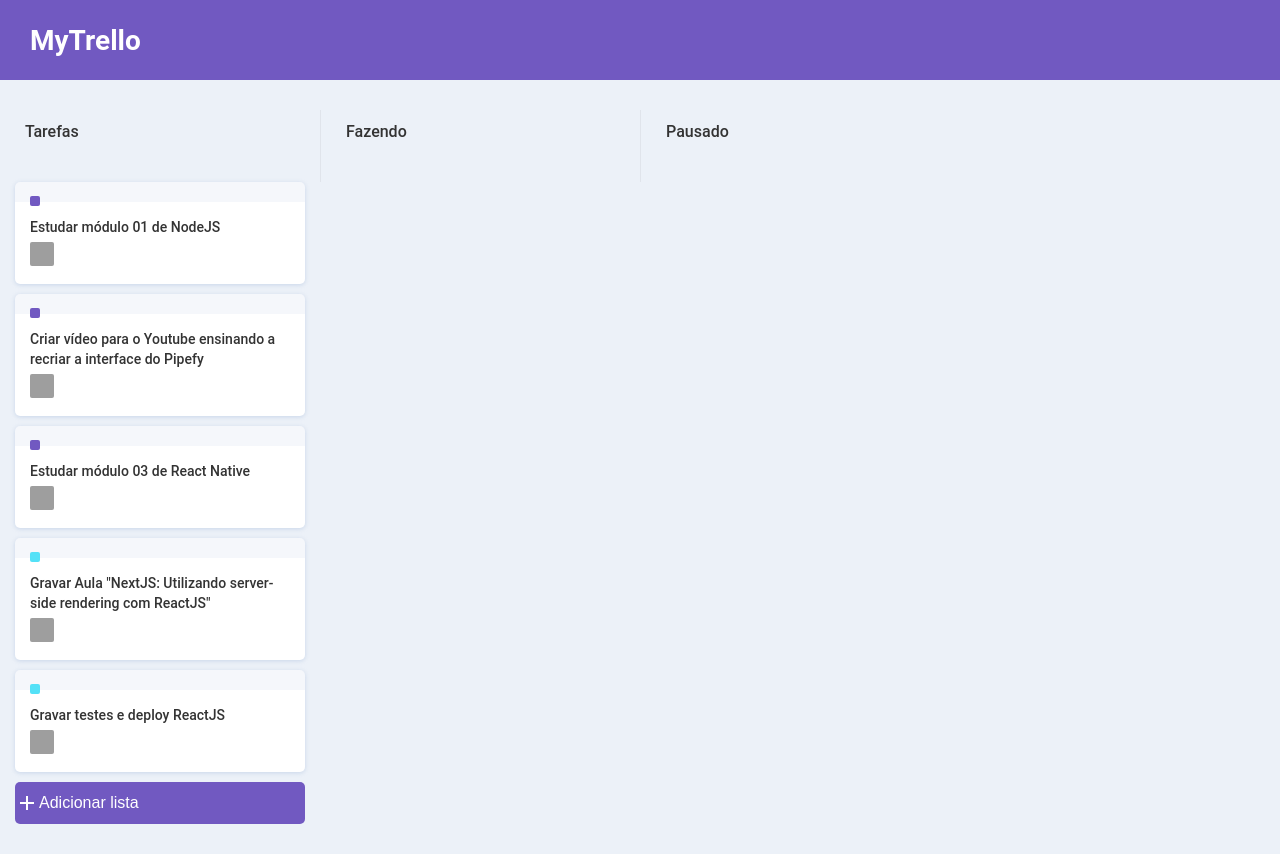
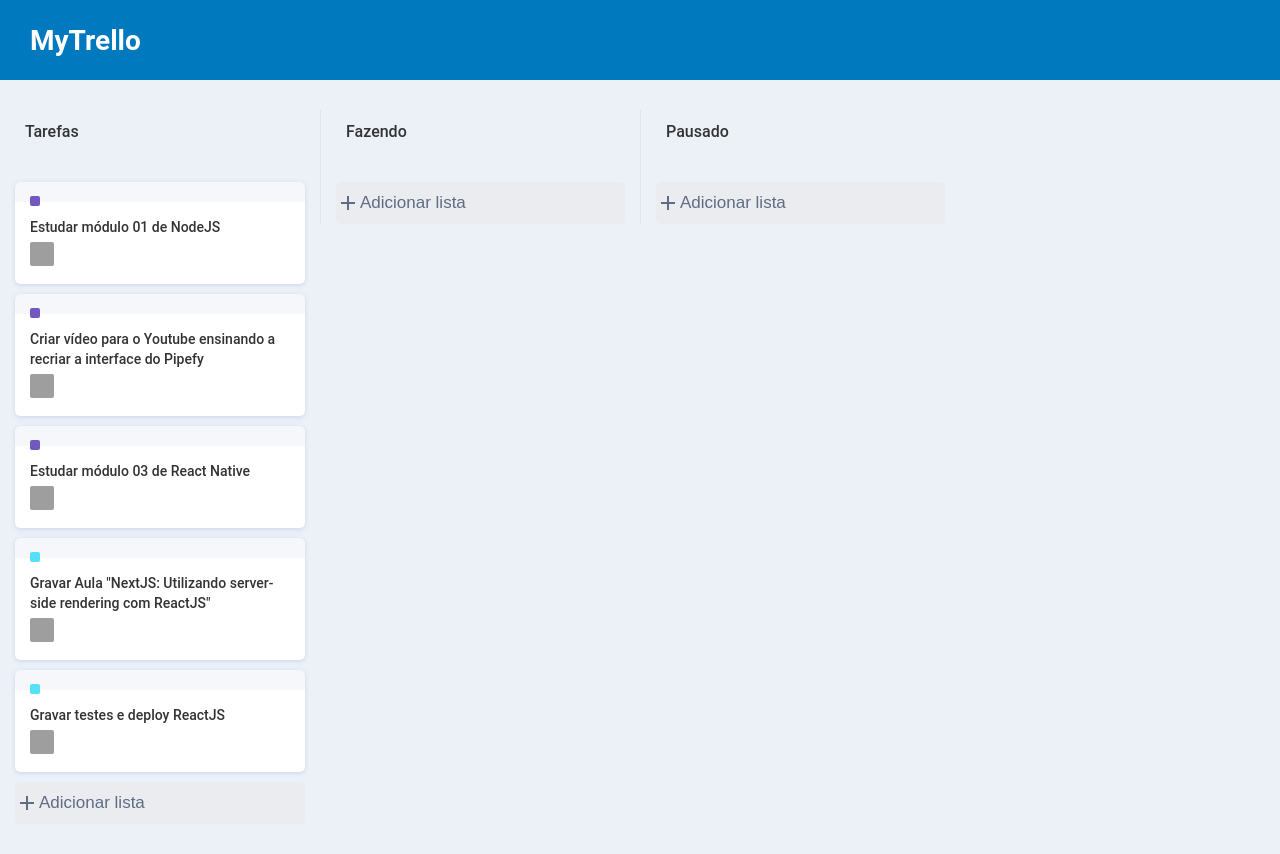
Before and after one commit to JhowRodrigues2/MyTrello, a React (Vite) app: page / in a window 1280 px wide. Built offline with nearby package versions, Linux system fonts and the light colour scheme; grey boxes are pictures that could not be loaded.

Commit message:
create function open/close add card

```diff
--- a/src/components/Header/styles.jsx
+++ b/src/components/Header/styles.jsx
@@ -3,7 +3,7 @@ import styled from "styled-components";
 export const HeaderContainer = styled.div`
   height: 80px;
   padding: 0 30px;
-  background: #7159c1;
+  background: var(--ds-background-brand-bold, #0079bf);
   color: #fff;
   display: flex;
   align-items: center;
--- a/src/components/List/index.jsx
+++ b/src/components/List/index.jsx
@@ -1,5 +1,11 @@
 import React, { useState } from "react";
-import { ListContainer, TextAreaContainer, CloseAddCard } from "./style";
+import {
+  ListContainer,
+  TextAreaContainer,
+  CloseAddCard,
+  OpenAddCard,
+  AddCard,
+} from "./style";
 import { MdAdd, MdClose } from "react-icons/md";
 import Card from "../Card";
 import { Draggable, Droppable, DragDropContext } from "react-beautiful-dnd";
@@ -72,20 +78,25 @@ export default function List({ data }) {
               rows="5"
               placeholder="Insira o texto para esse cartão"
             />
-            <button> Adicionar Cartão</button>
-            <CloseAddCard onClick={() => setShowTextArea(false)}>
-              <MdClose />
-            </CloseAddCard>
+            <div className="btarea">
+              <AddCard> Adicionar Cartão</AddCard>
+
+              <CloseAddCard onClick={() => setShowTextArea(false)}>
+                <MdClose />
+              </CloseAddCard>
+            </div>
           </TextAreaContainer>
         ) : (
           ""
         )}
       </div>
-      {data.creatable && (
-        <button type="button" onClick={handleAddCard}>
-          <MdAdd size={24} color="#fff" />
+      {!showTextArea ? (
+        <OpenAddCard type="button" onClick={handleAddCard}>
+          <MdAdd size={24} color="#5e6c84" />
           Adicionar lista
-        </button>
+        </OpenAddCard>
+      ) : (
+        ""
       )}
     </ListContainer>
   );
--- a/src/components/List/style.jsx
+++ b/src/components/List/style.jsx
@@ -21,20 +21,9 @@ export const ListContainer = styled.div`
       padding: 0 10px;
     }
   }
+
   ul {
     margin-top: 30px;
-  }
-  button {
-    width: 100%;
-    height: 42px;
-    background: #7159c1;
-    border: 0;
-    cursor: pointer;
-    display: flex;
-    align-items: center;
-    color: #fff;
-    font-size: 16px;
-    border-radius: 5px;
   }
 `;
 export const TextAreaContainer = styled.div`
@@ -49,7 +38,60 @@ export const TextAreaContainer = styled.div`
   textarea {
     border: 0;
   }
+  .btarea {
+    display: flex;
+    align-items: center;
+    height: 42px;
+    gap: 5px;
+  }
+`;
+
+export const OpenAddCard = styled.button`
+  width: 100%;
+  height: 42px;
+  background: #ebecf0;
+  border: 0;
+  cursor: pointer;
+  display: flex;
+  align-items: center;
+  color: #5e6c84;
+  font-size: 17px;
+  border-radius: 5px;
+
+  &:hover {
+    background: var(--ds-background-neutral, rgba(9, 30, 66, 0.08));
+  }
+`;
+export const AddCard = styled.button`
+  background: var(--ds-background-brand-bold, #0079bf);
+  font-size: 14px;
+  font-weight: 400;
+  justify-content: center;
+  color: #fff;
+  padding: 6px 12px;
+  border: 0;
+  border-radius: 3px;
+  height: 40px;
+
+  cursor: pointer;
+  &:hover {
+    background: var(--ds-background-brand-bold, #0068a5);
+    transition-duration: 85ms;
+  }
 `;
 export const CloseAddCard = styled.button`
-  background: #fff;
+  background: none;
+  height: 22px;
+  font-size: 14px;
+  font-weight: 400;
+  justify-content: center;
+  color: var(--ds-icon, #42526e);
+  padding: 6px 12px;
+  border: 0;
+  font-size: 24px;
+  cursor: pointer;
+  &:hover {
+    color: var(--ds-icon, #171c25);
+    transition-duration: 85ms;
+  }
 `;
--- a/src/components/services/api.jsx
+++ b/src/components/services/api.jsx
@@ -40,12 +40,11 @@ export function loadLists() {
     },
     {
       title: "Fazendo",
-      creatable: false,
       cards: [],
     },
     {
       title: "Pausado",
-      creatable: false,
+      creatable: true,
       cards: [],
     },
   ];
```
